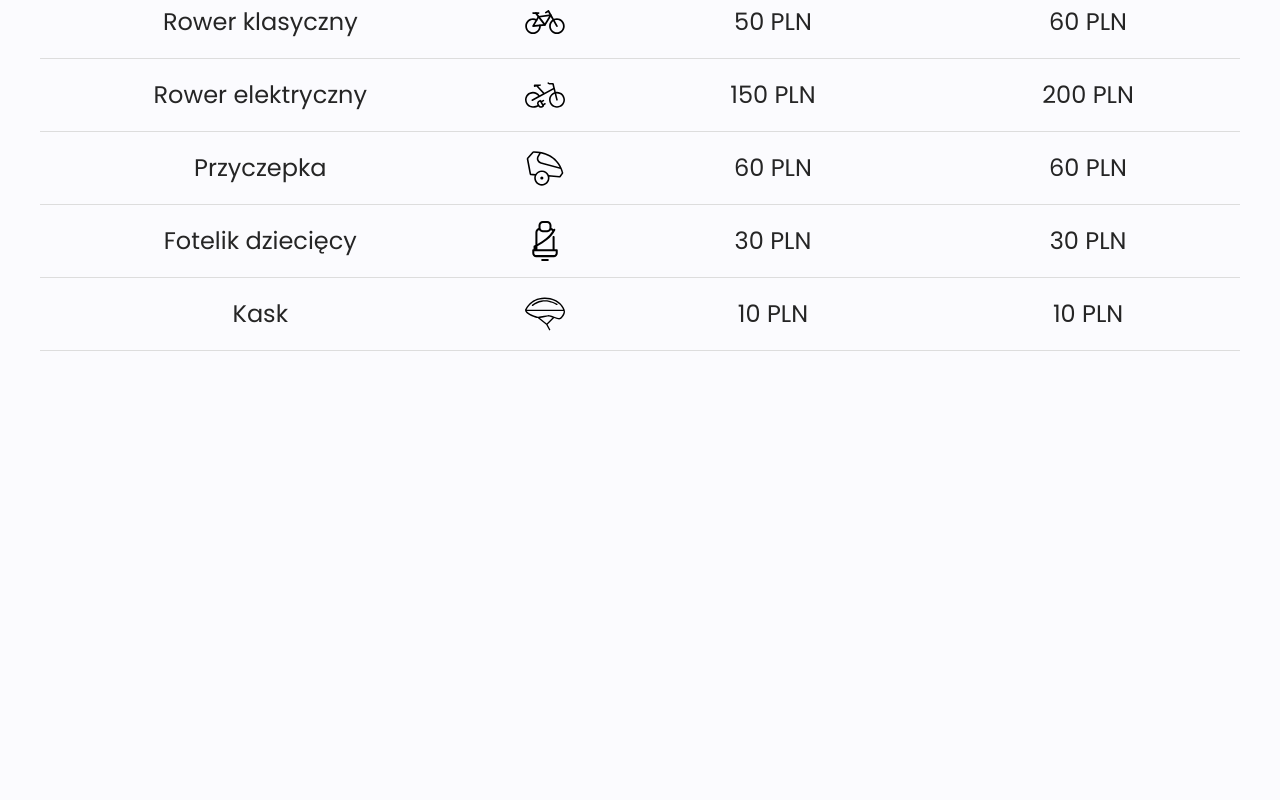
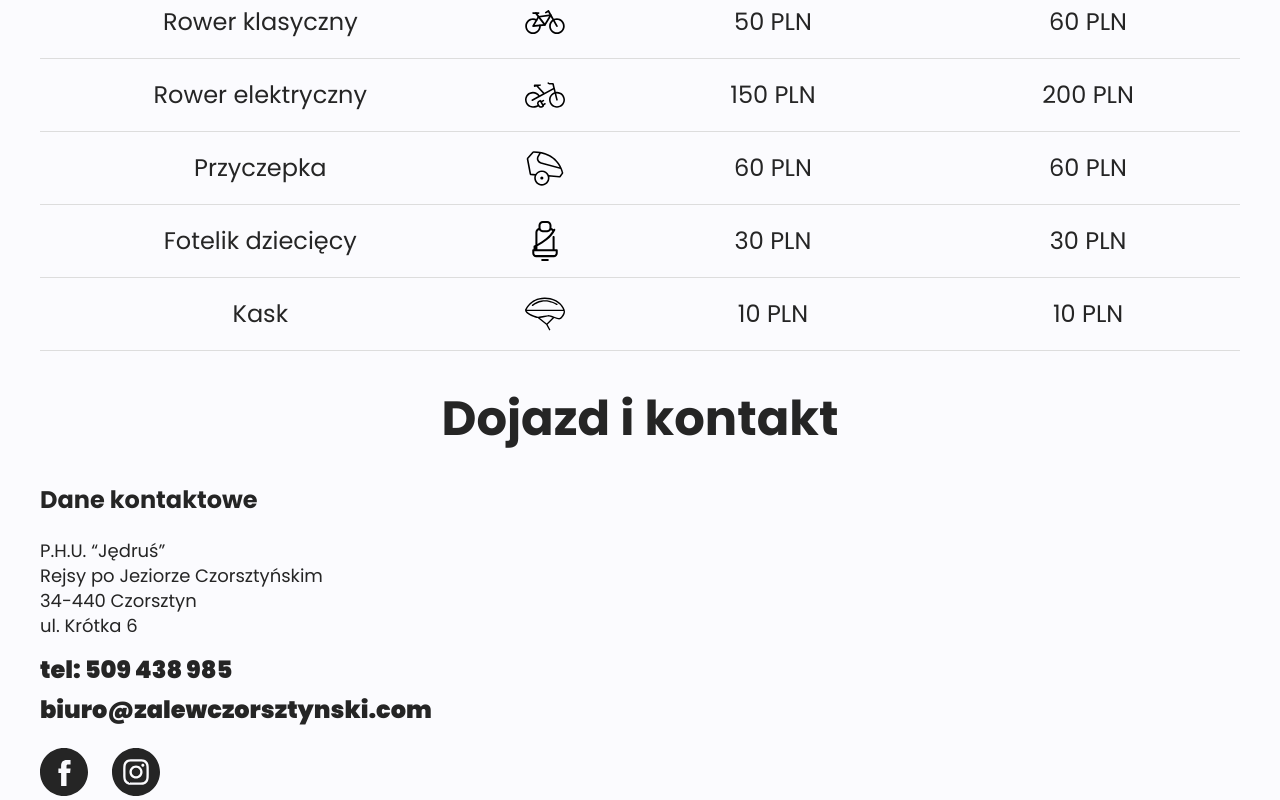
Before and after one commit to KrzysiekWorwa/czorsztynianka-homepage, a React (Create React App) app: page / in a window 1280 px wide. Shown: the part 5360-6160 px from the top of the page. Before the commit the page ends 5751 px from the top, so only its background shows below. Built offline with nearby package versions, Linux system fonts and the light colour scheme.

Commit message:
adding Address component

```diff
--- /dev/null
+++ b/src/components/Content/Address/index.js
@@ -0,0 +1,36 @@
+import { Info, IconsWrapper, FacebookIcon, InstagramIcon, AddressSection, AddressHeader, AdressInfo, AddressSubHeader, LinkWrapper, AddressLink } from "./styled";
+
+const Address = () => (
+    <AddressSection>
+        <AddressHeader>
+            Dojazd i kontakt
+        </AddressHeader>
+        <AddressSubHeader>
+            Dane kontaktowe
+        </AddressSubHeader>
+        <AdressInfo>
+            <Info>
+                P.H.U. “Jędruś” <br />
+                Rejsy po Jeziorze Czorsztyńskim <br />
+                34-440 Czorsztyn <br />
+                ul. Krótka 6 <br />
+            </Info>
+            <LinkWrapper>
+                <AddressLink href="tel:+48509438985" title="telefon">tel: 509 438 985</AddressLink>
+            </LinkWrapper>
+            <LinkWrapper>
+                <AddressLink href="mailto:biuro@zalewczorsztynski.com" title="biuro@zalewczorsztynski.com">biuro@zalewczorsztynski.com</AddressLink>
+            </LinkWrapper>
+            <IconsWrapper>
+                <a href="https://www.facebook.com/krzysztof.worwa/" target="_blank" title="Facebook" rel="noreferrer">
+                    <FacebookIcon />
+                </a>
+                <a href="https://www.instagram.com/k_worwa/" target="_blank" title="Instagram" rel="noreferrer">
+                    <InstagramIcon />
+                </a>
+            </IconsWrapper>
+        </AdressInfo>
+    </AddressSection>
+);
+
+export default Address;
--- /dev/null
+++ b/src/components/Content/Address/styled.js
@@ -0,0 +1,108 @@
+import styled from "styled-components";
+import { ReactComponent as FacebookIconLink } from "./SvgIcons/facebookIcon.svg";
+import { ReactComponent as InstagramIconLink } from "./SvgIcons/instagramIcon.svg";
+
+export const AddressSection = styled.section`
+  padding: 0 40px;
+
+  @media (max-width: 767px) {
+     padding: 40px 20px;
+     padding-bottom: 0px;
+  }
+`;
+
+export const AddressHeader = styled.h2`
+    font-size: 48px;
+    text-align: center;
+    margin-top: 0;
+
+    @media (max-width: 767px) {
+        font-size: 32px;
+}
+`;
+
+export const AddressSubHeader = styled.h3`
+    font-size: 24px;
+        @media (max-width: 767px) {
+        font-size: 18px;
+}
+`;
+
+export const AddressDescription = styled.p`
+    font-size: 12px;
+    text-transform: uppercase;
+    letter-spacing: initial;
+    margin: 0%;
+`;
+
+export const AdressInfo = styled.address`
+    font-style: normal;
+`;
+
+export const LinkWrapper = styled.div`
+    margin: 12px 0;
+
+    @media (max-width: 767px) {
+    margin: 12px 0;
+}
+`;
+
+export const AddressLink = styled.a`
+    font-size: 24px;
+    font-weight: 900;
+    text-decoration: none;
+    transition: color 0.3s;
+    color: #252525;
+
+    &:hover {
+        color: #93A981;
+    }
+
+    @media (max-width: 767px) {
+    font-size: 18px;
+}
+`;
+
+export const Info = styled.p`
+    font-size: 18px;
+    font-weight: 400;
+    max-width: 670px;
+    line-height: 1.4;
+
+    @media (max-width: 767px) {
+    font-size: 14px;
+}
+`;
+
+export const IconsWrapper = styled.div`
+    display: flex;
+    gap: 24px;
+    margin-top: 24px;
+
+    @media (max-width: 767px) {
+        margin: 18px 0;
+        gap: 16px;
+}
+`;
+
+export const FacebookIcon = styled(FacebookIconLink)`
+    width: 48px;
+    height: 48px;
+    color: #252525;
+    transition: color 0.3s;
+
+        &:hover {
+        color: #93A981;
+    }
+`;
+
+export const InstagramIcon = styled(InstagramIconLink)`
+    width: 48px;
+    height: 48px;
+    color: #252525;
+    transition: color 0.3s;
+
+        &:hover {
+        color: #93A981;
+    }
+`;
--- a/src/components/Content/index.js
+++ b/src/components/Content/index.js
@@ -1,3 +1,4 @@
+import Address from "./Address";
 import Bikes from "./Bikes";
 import BikesPriceList from "./Bikes/BikesPriceList";
 import Cruises from "./Cruises";
@@ -15,6 +16,7 @@ const Content = () => {
             <Houses />
             <Bikes />
             <BikesPriceList />
+            <Address />
         </ Container>
     );
 };
```
Also changed, not shown: src/components/Content/Address/SvgIcons/facebookIcon.svg (added), src/components/Content/Address/SvgIcons/instagramIcon.svg (added).
